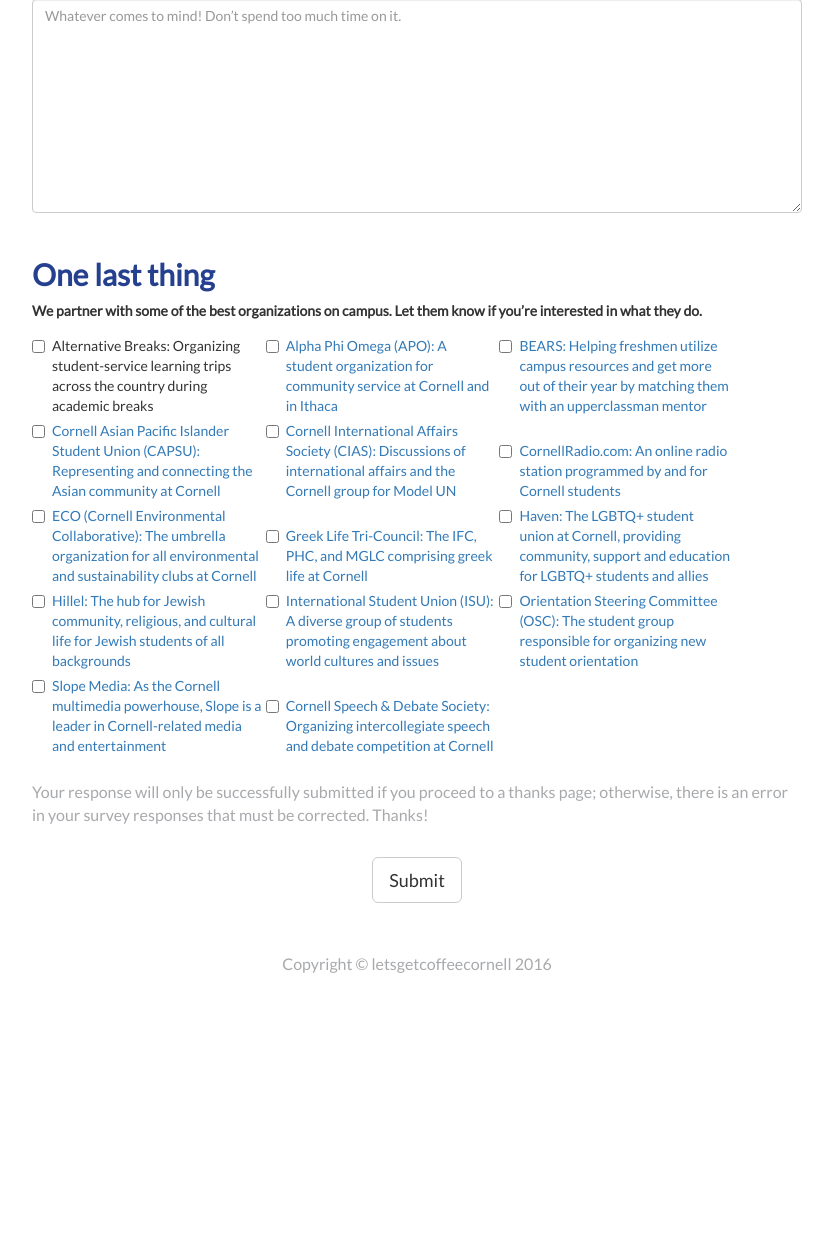
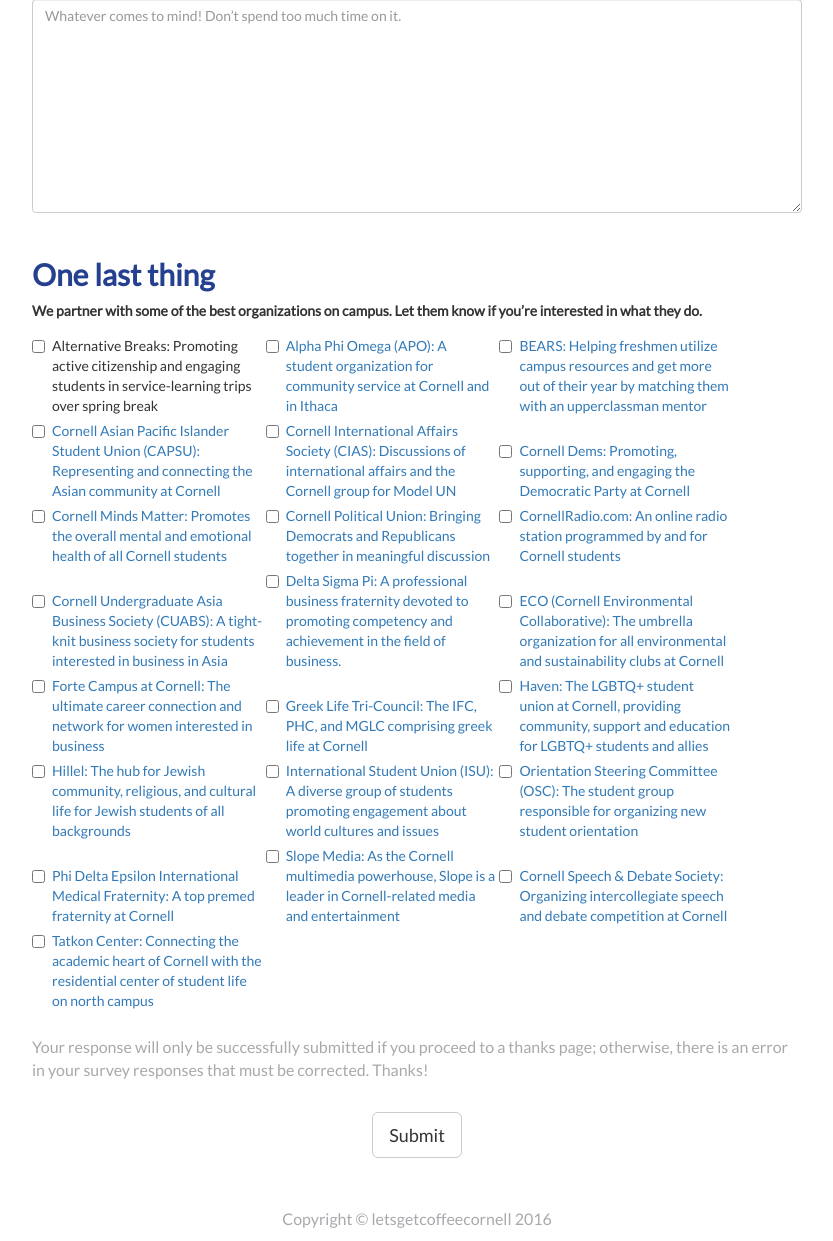
Before and after one commit to rzxyq/lgc2.0, a Django app: page /newstudent/ in a window 1280 px wide. Shown: the part 3482-4723 px from the top of the page, without its empty margins (223-1056 px from the left). Before the commit the page ends 4455 px from the top, so only its background shows below. Run offline with Django 3.2, Linux system fonts and the light colour scheme; some libraries are stand-ins or nearby versions.

Commit message:
Zach Important Final Updates

```diff
--- a/newstudent/forms.py
+++ b/newstudent/forms.py
@@ -35,8 +35,14 @@
         ('BEARS','BEARS'),
         ('CAPSU','CAPSU'),
         ('CIAS','CIAS'),
+        ('Cornell Dems','Cornell Dems'),
+        ('Cornell Minds Matter','Cornell Minds Matter'),
+        ('Cornell Political Union','Cornell Political Union'),
         ('CornellRadio.com','CornellRadio.com'),
+        ('CUABS','CUABS'),
+        ('DSP','DSP'),
         ('ECO','ECO'),
+        ('Forte','Forte'),
         ('Haven','Haven'),
         ('Hillel','Hillel'),
         ('IFC','IFC'),
@@ -44,8 +50,10 @@
         ('MGLC','MGLC'),
         ('OSC','OSC'),
         ('PHC','PHC'),
+        ('Phi Delta Epsilon','Phi Delta Epsilon'),
         ('Slope Media','Slope Media'),
         ('Speech & Debate','Speech & Debate'),
+        ('Tatkon Center','Tatkon Center'),
     )
     heard = forms.ChoiceField(label=("If you heard about us from one of our partnering campus organizations, specify below:"),
         choices=HEARD, widget=forms.Select(), required=False)
@@ -347,20 +355,28 @@
 
     PARTNERING = (
         #First entry is an abbreviation, second is how it appears on the site
-        ('Alternative Breaks','Alternative Breaks: Organizing student-service learning trips across the country during academic breaks'),
+        ('Alternative Breaks','Alternative Breaks: Promoting active citizenship and engaging students in service-learning trips over spring break'),
         ('APO','Alpha Phi Omega (APO): A student organization for community service at Cornell and in Ithaca'),
         ('BEARS','BEARS: Helping freshmen utilize campus resources and get more out of their year by matching them with an upperclassman mentor'),
         ('CAPSU','Cornell Asian Pacific Islander Student Union (CAPSU): Representing and connecting the Asian community at Cornell'),
         ('CIAS','Cornell International Affairs Society (CIAS): Discussions of international affairs and the Cornell group for Model UN'),
+        ('Cornell Dems','Cornell Dems: Promoting, supporting, and engaging the Democratic Party at Cornell'),
+        ('Cornell Minds Matter','Cornell Minds Matter: Promotes the overall mental and emotional health of all Cornell students'),
+        ('Cornell Political Union','Cornell Political Union: Bringing Democrats and Republicans together in meaningful discussion'),
         ('Cornell Radio','CornellRadio.com: An online radio station programmed by and for Cornell students'),
+        ('CUABS','Cornell Undergraduate Asia Business Society (CUABS): A tight-knit business society for students interested in business in Asia'),
+        ('DSP','Delta Sigma Pi: A professional business fraternity devoted to promoting competency and achievement in the field of business.'),
         ('ECO','ECO (Cornell Environmental Collaborative): The umbrella organization for all environmental and sustainability clubs at Cornell'),
+        ('Forte','Forte Campus at Cornell: The ultimate career connection and network for women interested in business'),
         ('Greek Life','Greek Life Tri-Council: The IFC, PHC, and MGLC comprising greek life at Cornell'),
         ('Haven','Haven: The LGBTQ+ student union at Cornell, providing community, support and education for LGBTQ+ students and allies'),
         ('Hillel','Hillel: The hub for Jewish community, religious, and cultural life for Jewish students of all backgrounds'),
         ('ISU','International Student Union (ISU): A diverse group of students promoting engagement about world cultures and issues'),
         ('OSC','Orientation Steering Committee (OSC): The student group responsible for organizing new student orientation'),
+        ('Phi Delta Epsilon','Phi Delta Epsilon International Medical Fraternity: A top premed fraternity at Cornell'),
         ('Slope Media','Slope Media: As the Cornell multimedia powerhouse, Slope is a leader in Cornell-related media and entertainment'),
         ('Speech and Debate','Cornell Speech & Debate Society: Organizing intercollegiate speech and debate competition at Cornell'),
+        ('Tatkon Center','Tatkon Center: Connecting the academic heart of Cornell with the residential center of student life on north campus')
 )
 
     partnering = forms.MultipleChoiceField(label=("We partner with some of the best organizations on campus. Let them know if you’re interested in what they do."),
--- a/templates/newstudent/basic.html
+++ b/templates/newstudent/basic.html
@@ -140,48 +140,88 @@
     var $partnering_label = $('#id_partnering_6').parent();
     $partnering_label.contents().filter(function() {
       return this.nodeType === 3;
-    }).wrap( "<a href='http://cornellradio.com/' target=blank></a>" )
+    }).wrap( "<a href='http://cornelldems.com/' target=blank></a>" )
 
     var $partnering_label = $('#id_partnering_7').parent();
     $partnering_label.contents().filter(function() {
       return this.nodeType === 3;
-    }).wrap( "<a href='http://cornelleco.weebly.com/' target=blank></a>" )
+    }).wrap( "<a href='http://orgsync.rso.cornell.edu/org/cornellmindsmatter' target=blank></a>" )
 
     var $partnering_label = $('#id_partnering_8').parent();
     $partnering_label.contents().filter(function() {
       return this.nodeType === 3;
-    }).wrap( "<a href='http://dos.cornell.edu/fraternity-sorority-life' target=blank></a>" )
+    }).wrap( "<a href='http://www.cornellpoliticalunion.org/' target=blank></a>" )
 
     var $partnering_label = $('#id_partnering_9').parent();
     $partnering_label.contents().filter(function() {
       return this.nodeType === 3;
-    }).wrap( "<a href='http://dos.cornell.edu/lgbt-resource-center' target=blank></a>" )
+    }).wrap( "<a href='http://cornellradio.com/' target=blank></a>" )
 
     var $partnering_label = $('#id_partnering_10').parent();
     $partnering_label.contents().filter(function() {
       return this.nodeType === 3;
+    }).wrap( "<a href='http://www.cornellcuabs.com/' target=blank></a>" )
+
+    var $partnering_label = $('#id_partnering_11').parent();
+    $partnering_label.contents().filter(function() {
+      return this.nodeType === 3;
+    }).wrap( "<a href='http://cornelldsp.com/' target=blank></a>" )
+
+    var $partnering_label = $('#id_partnering_12').parent();
+    $partnering_label.contents().filter(function() {
+      return this.nodeType === 3;
+    }).wrap( "<a href='http://cornelleco.weebly.com/' target=blank></a>" )
+
+    var $partnering_label = $('#id_partnering_13').parent();
+    $partnering_label.contents().filter(function() {
+      return this.nodeType === 3;
+    }).wrap( "<a href='http://fortecampuscornell.strikingly.com/' target=blank></a>" )
+
+    var $partnering_label = $('#id_partnering_14').parent();
+    $partnering_label.contents().filter(function() {
+      return this.nodeType === 3;
+    }).wrap( "<a href='http://dos.cornell.edu/fraternity-sorority-life' target=blank></a>" )
+
+    var $partnering_label = $('#id_partnering_15').parent();
+    $partnering_label.contents().filter(function() {
+      return this.nodeType === 3;
+    }).wrap( "<a href='http://dos.cornell.edu/lgbt-resource-center' target=blank></a>" )
+
+    var $partnering_label = $('#id_partnering_16').parent();
+    $partnering_label.contents().filter(function() {
+      return this.nodeType === 3;
     }).wrap( "<a href='http://cornell.hillel.org/' target=blank></a>" )
 
-        var $partnering_label = $('#id_partnering_11').parent();
+    var $partnering_label = $('#id_partnering_17').parent();
     $partnering_label.contents().filter(function() {
       return this.nodeType === 3;
     }).wrap( "<a href='http://www.cornellisu.com/' target=blank></a>" )
 
-        var $partnering_label = $('#id_partnering_12').parent();
+    var $partnering_label = $('#id_partnering_18').parent();
     $partnering_label.contents().filter(function() {
       return this.nodeType === 3;
     }).wrap( "<a href='http://dos.cornell.edu/residential-new-student-programs' target=blank></a>" )
 
-        var $partnering_label = $('#id_partnering_13').parent();
+    var $partnering_label = $('#id_partnering_19').parent();
+    $partnering_label.contents().filter(function() {
+      return this.nodeType === 3;
+    }).wrap( "<a href='http://www.phidecornell.com/' target=blank></a>" )
+
+    var $partnering_label = $('#id_partnering_20').parent();
     $partnering_label.contents().filter(function() {
       return this.nodeType === 3;
     }).wrap( "<a href='http://www.slopemedia.org/' target=blank></a>" )
 
-        var $partnering_label = $('#id_partnering_14').parent();
+    var $partnering_label = $('#id_partnering_21').parent();
     $partnering_label.contents().filter(function() {
       return this.nodeType === 3;
     }).wrap( "<a href='http://forensics.cornell.edu/' target=blank></a>" )
 
+    var $partnering_label = $('#id_partnering_22').parent();
+    $partnering_label.contents().filter(function() {
+      return this.nodeType === 3;
+    }).wrap( "<a href='http://dos.cornell.edu/residential-new-student-programs/tatkon-center-first-year-students' target=blank></a>" )
+
 }) //end ready
 {% endblock script %}
 </script>
```
Also changed, not shown: upperclassman/forms.py (+8 -0 lines), static/img/Clubs.png.
